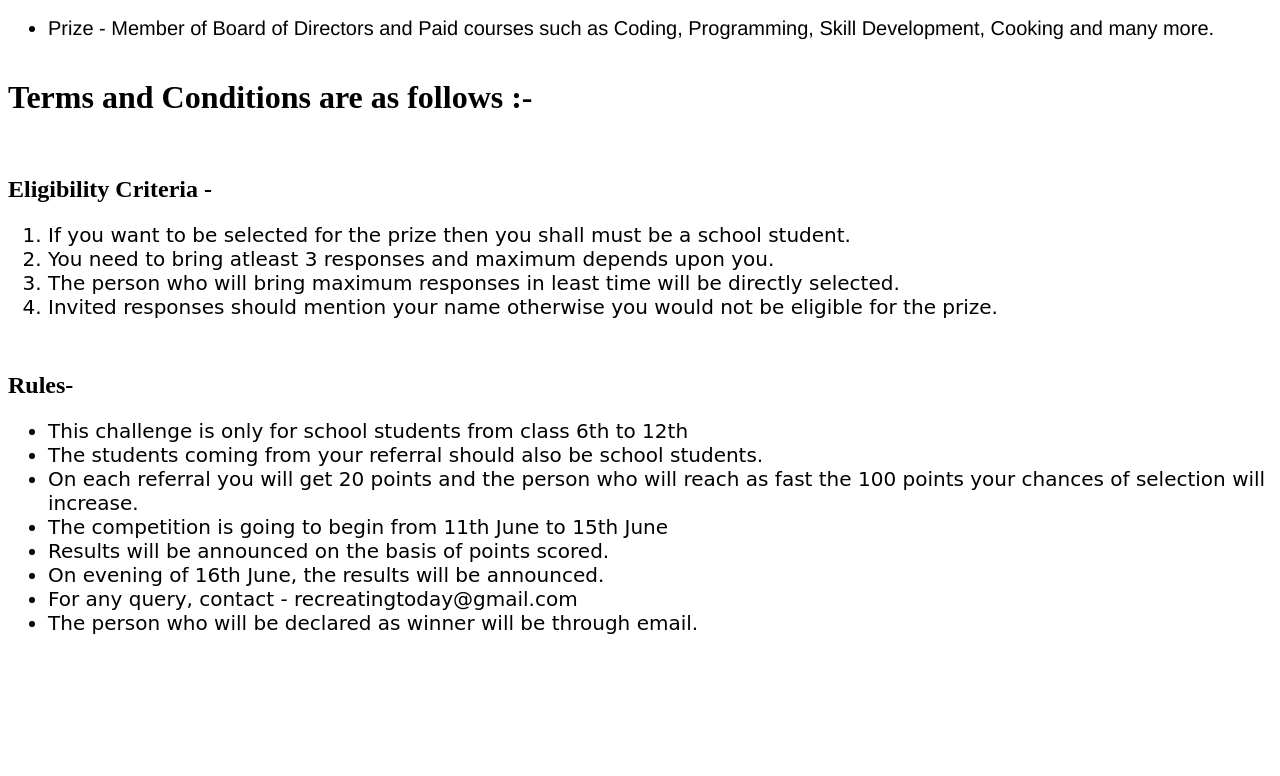
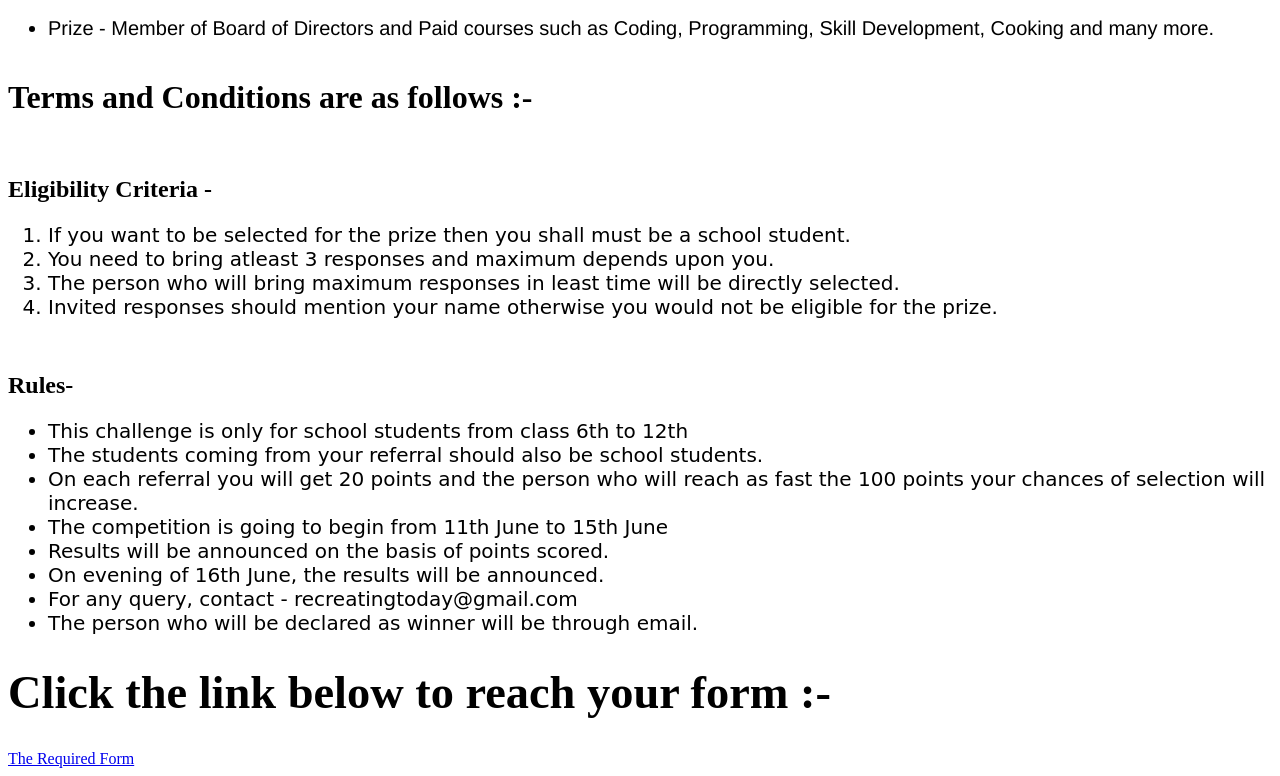
Before and after one commit to Re-Creating-Today/Re-Creating-Today.github.io, a plain HTML site: page challenge.html in a window 1280 px wide. Shown: the part 1249-2025 px from the top of the page. Before the commit the page ends 1900 px from the top, so only its background shows below. Drawn offline with Linux system fonts and the light colour scheme.

Commit message:
Added link

```diff
--- a/challenge.html
+++ b/challenge.html
@@ -71,5 +71,8 @@
 	<li style="font-size: 125%;font-family: cursive">The person who will be declared as winner will be  through email.</li>
 </ul>
 
+	<h1 style="font-size: 290%;">Click the link below to reach your form :-</h1>
+	<a href="re-creating-today.github.io/form.html" target="_blank">The Required Form</a>
+
 </body>
 </html>
```
